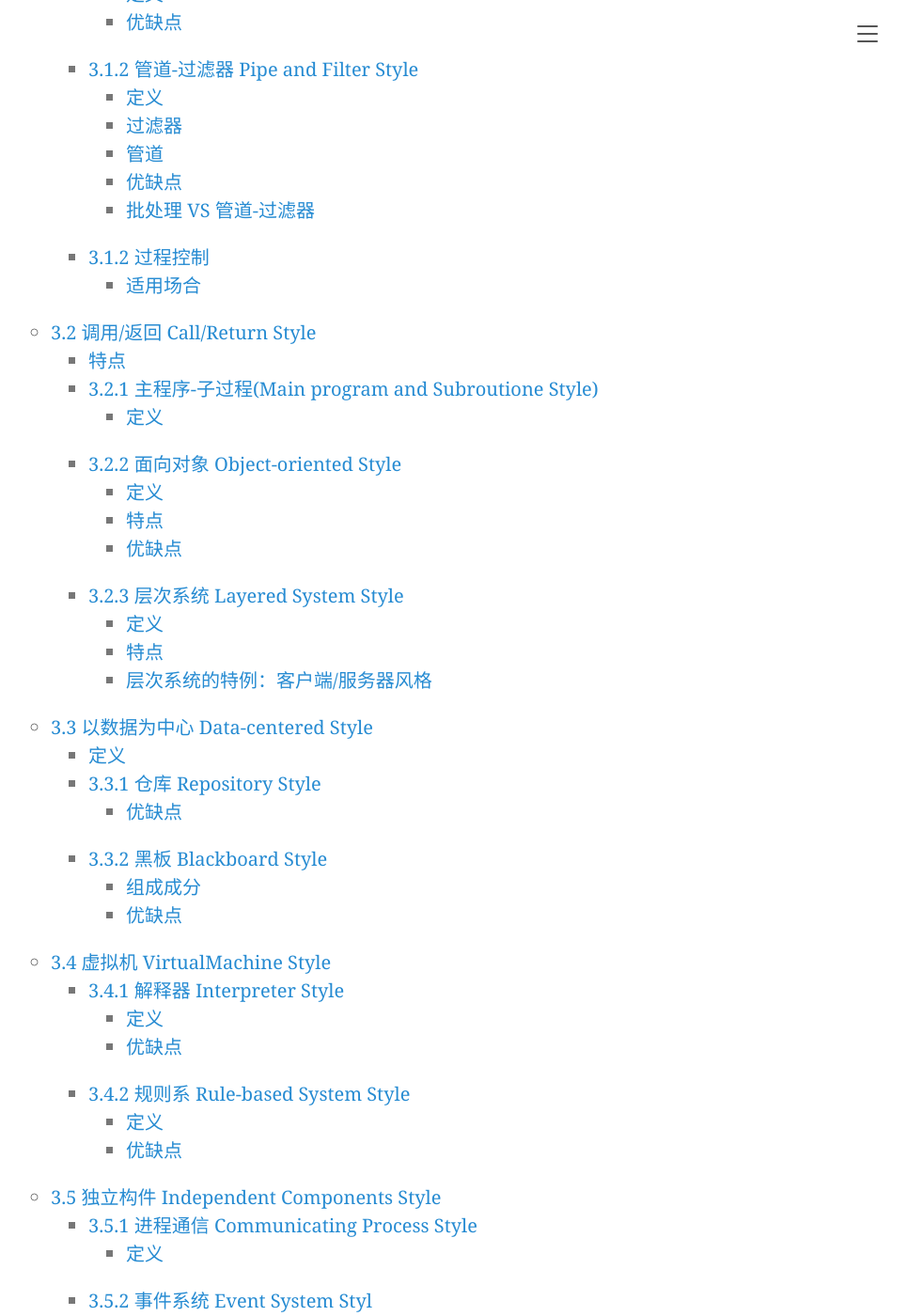
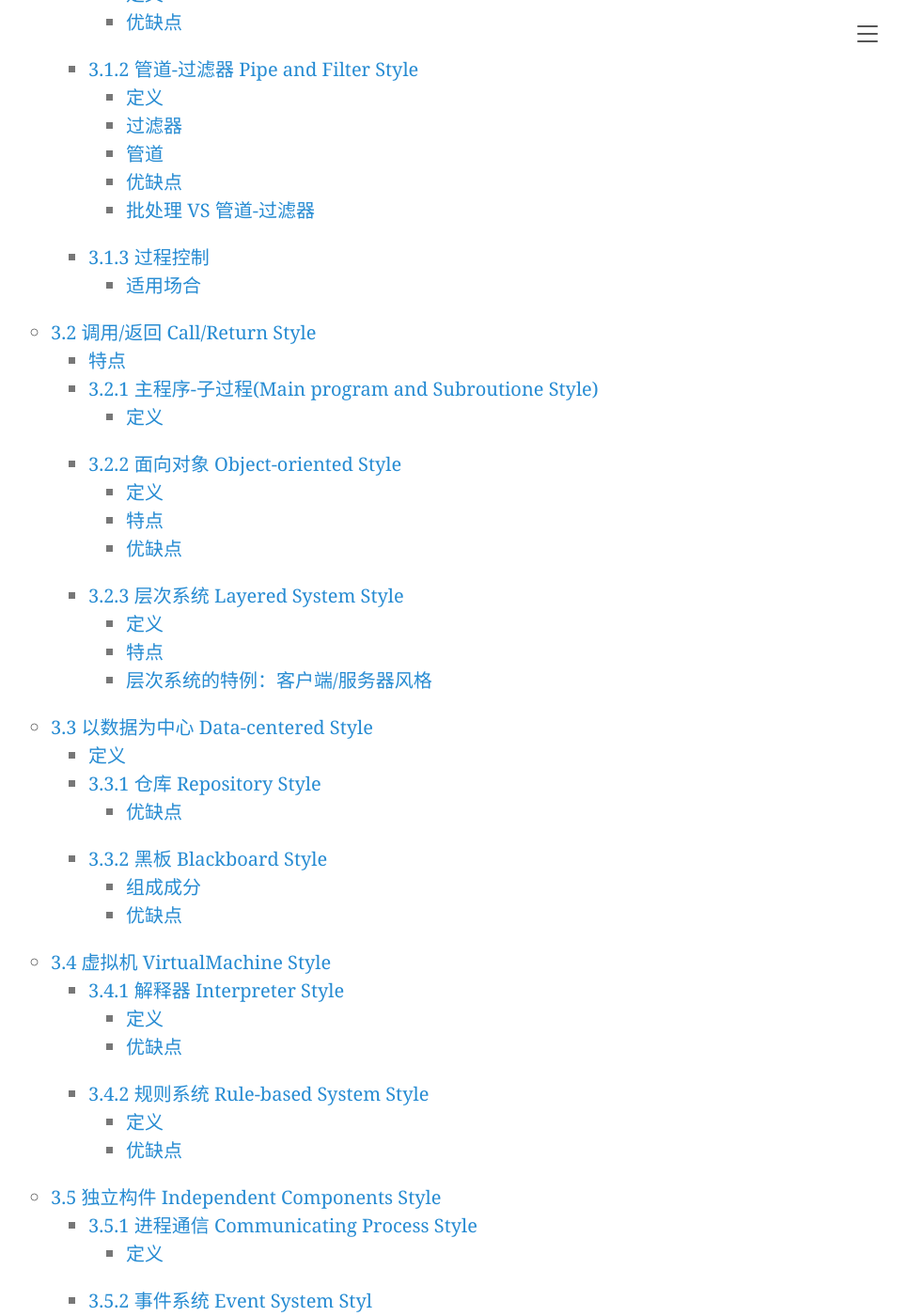
Before and after one commit to skyjty/skyjty.github.io, a Jekyll site: the page built from _posts/2024-12-05-Software_Architecture.md, in a window 1280 px wide and 1400 px high, scrolled down 663 px. Shown: the whole window at 94% size, without its empty margins (306-1271 px from the left). Built offline with Jekyll 4.4.1, drawn with Linux system fonts in a browser that asks for light colours; nearby versions of some CDN libraries; some of the changed text lies outside the part shown.

Commit message:
Update 2024-12-05-Software_Architecture.md

```diff
--- a/_posts/2024-12-05-Software_Architecture.md
+++ b/_posts/2024-12-05-Software_Architecture.md
@@ -27,7 +27,7 @@
       - [管道](#管道)
       - [优缺点](#优缺点-1)
       - [批处理 VS 管道-过滤器](#批处理-vs-管道-过滤器)
-    - [3.1.2 过程控制](#312-过程控制)
+    - [3.1.3 过程控制](#313-过程控制)
       - [适用场合](#适用场合)
   - [3.2 调用/返回 Call/Return Style](#32-调用返回-callreturn-style)
     - [特点](#特点)
@@ -52,7 +52,7 @@
     - [3.4.1 解释器 Interpreter Style](#341-解释器-interpreter-style)
       - [定义](#定义-6)
       - [优缺点](#优缺点-5)
-    - [3.4.2 规则系 Rule-based System Style](#342-规则系-rule-based-system-style)
+    - [3.4.2 规则系统 Rule-based System Style](#342-规则系统-rule-based-system-style)
       - [定义](#定义-7)
       - [优缺点](#优缺点-6)
   - [3.5 独立构件 Independent Components Style](#35-独立构件-independent-components-style)
@@ -231,16 +231,16 @@
 
 ##### 定义
 - **构件：过滤器，处理数据流**(Components: Filters —process data streams )
- - 一个过滤器封装了一个处理步骤(A filter encapsulates a processing step (algorithm or computation) )
- - 数据源点和数据终止点可以看作是特殊的过滤器(Data source and data end/sink are particular filters )
+  - 一个过滤器封装了一个处理步骤(A filter encapsulates a processing step (algorithm or computation) )
+  - 数据源点和数据终止点可以看作是特殊的过滤器(Data source and data end/sink are particular filters )
 - **连接件：管道，连接一个源和目的过滤器**(Connectors: A pipe connects a source and a end filter )
- - 管道将数据从过滤器输出移动到过滤器输入( Pipes move data from a filter output to a filter input)
- - 数据可以是ASCII字符流( Data may be a stream of ASCII characters)
+  - 管道将数据从过滤器输出移动到过滤器输入( Pipes move data from a filter output to a filter input)
+  - 数据可以是ASCII字符流( Data may be a stream of ASCII characters)
 - **拓扑**(Topology)
- - 连接件定义数据流图(Connectors define data flow graph)
+  - 连接件定义数据流图(Connectors define data flow graph)
 - **约束**(Constraint)
- - 过滤器必须是独立实体
- - 过滤器无需了解数据流的源头与去处
+  - 过滤器必须是独立实体
+  - 过滤器无需了解数据流的源头与去处
 
 ##### 过滤器
 特点：
@@ -270,12 +270,13 @@
 - 具有较强可维护性和可扩展性
 - 支持吞吐量、死锁等属性分析
 - 支持并行执行
+
 Disadvantage:
 - 不适合处理交互的应用
 - 系统性能不高，编写过滤器的复杂性增加
- - 数据传输缺乏通用标准
- - 时间消耗在格式转换上
- - 不适用于需要大量共享数据的应用
+  - 数据传输缺乏通用标准
+  - 时间消耗在格式转换上
+  - 不适用于需要大量共享数据的应用
 
 ##### 批处理 VS 管道-过滤器
 相同点：
@@ -290,7 +291,7 @@
 |延迟高，实时性差 (high latency)|实时性好 (results starts processing)|
 |无并发(no concurrency)|可并发(concurrency possible)|
 
-#### 3.1.2 过程控制
+#### 3.1.3 过程控制
 闭环控制有2种形式：反馈控制和前馈控制
 - 反馈控制器根据受控变量的测量值来调整过程
 - 前馈控制通过测量其他过程变量，来预计输入变量对被控变量将产生的影响。基于这些变量来调整过程，在实际中更有价值
@@ -360,6 +361,7 @@
 ##### 优缺点
 Advantage:
 - 适合模拟现实世界
+
 Disadvantage:
 - 海量的对象需要额外的结构来容纳
 - 单一的接口能力有限并且笨拙（”友元”可改善）
@@ -386,8 +388,8 @@
   - 修改一层，最多影响两层，而通常只能影响上层。如接口稳固，则不影响其它层
   - 上层必须知道下层的身份，不能调整层次之间的顺序
 
-/*        我附庸的附庸不是我的附庸         */
-/*  Web应用程序、企业信息系统、物流网系统   */
+/\*        我附庸的附庸不是我的附庸         \*/
+/\*  Web应用程序、企业信息系统、物流网系统   \*/
 
 ##### 层次系统的特例：客户端/服务器风格
 //PPT并未详细提及，暂时忽略
@@ -419,6 +421,7 @@
 - 适用于复杂的逻辑系统
 - 提高了数据的一致性和可靠性
 - 由于构件具有独立性，系统容易适应变化和扩展。
+
 Disadvantage:
 - 数据结构、类型进行变化的难度高
 - 单点故障问题
@@ -476,7 +480,7 @@
 - 牺牲了性能
 - 增加了测试的难度
 
-#### 3.4.2 规则系 Rule-based System Style
+#### 3.4.2 规则系统 Rule-based System Style
 **规则系统体系结构风格**（Rule-based System Style）是解释器体系结构风格的特例（需要被解释执行的是规则），适用于需要根据特定规则进行决策和操作的应用程序（推理系统、业务流程管理系统等）
 
 ##### 定义
@@ -492,6 +496,7 @@
 - 规则具有可重用性（可在多个应用/平台中共享）
 - 管理系统业务规则的难度降低（可由运营人员管理）
 - 独立的规则库易于更新
+
 Disadvantages:
 - 系统复杂性高（规则可能会有冲突和遗漏）
 - 可能导致性能问题
@@ -527,8 +532,7 @@
 
 |特点|描述|
 |-|-|
-|分离的交互|事件发布者并不会意识到事件订阅者的存在|
-||事件的触发者并不知道哪些构件会被这些事件影响|
+|分离的交互|事件发布者并不会意识到事件订阅者的存在<br>事件的触发者并不知道哪些构件会被这些事件影响|
 |构件独立|各个构件之间彼此之间无连接关系，各自独立存在，通过对事件的发布和注册实现关联。|
 |一对多通信|采用发布/订阅消息传递，一个特定事件可以影响多个订阅者。|
 |基于事件的触发|由事件触发过程调用，不能假定构件的处理顺序，甚至不知道哪些过程会被调用。|
@@ -617,9 +621,9 @@
     - Exceptions（异常）
 - 方向2：故障恢复
   - 如何恢复正确的结果
-    - 投票 /*EVA-MAGI*/ Vote
+    - 投票 /\* EVA-MAGI \*/ Vote
     - 主动/被动冗余 Active/Passive redundancy
-    - 内测（补丁） Closed beta
+    - 内测（补丁） //Closed beta
     - 检查点/回滚 Checkpointing/Rollback
 - 方向3：故障避免
   - 如何主动减少故障的发生
@@ -677,6 +681,7 @@
     - 配置文件
     - 发布/订阅模式
     - 多态
+
 ### 4.5 性能 Performance
 **性能**指软件系统在给定条件下执行任务或提供服务时所展现的**效率或速度**。
 
@@ -1018,7 +1023,7 @@
     - Exceptions（异常）
 - 方向2：故障恢复
   - 如何恢复正确的结果
-    - 投票 /*EVA-MAGI*/ Vote
+    - 投票 /\*EVA-MAGI\*/ Vote
     - 主动/被动冗余 Active/Passive redundancy
     - 内测（补丁） Closed beta
     - 检查点/回滚 Checkpointing/Rollback
```
Also changed, not shown: other parts of _posts/2024-12-05-Software_Architecture.md (+2 -1 lines).
